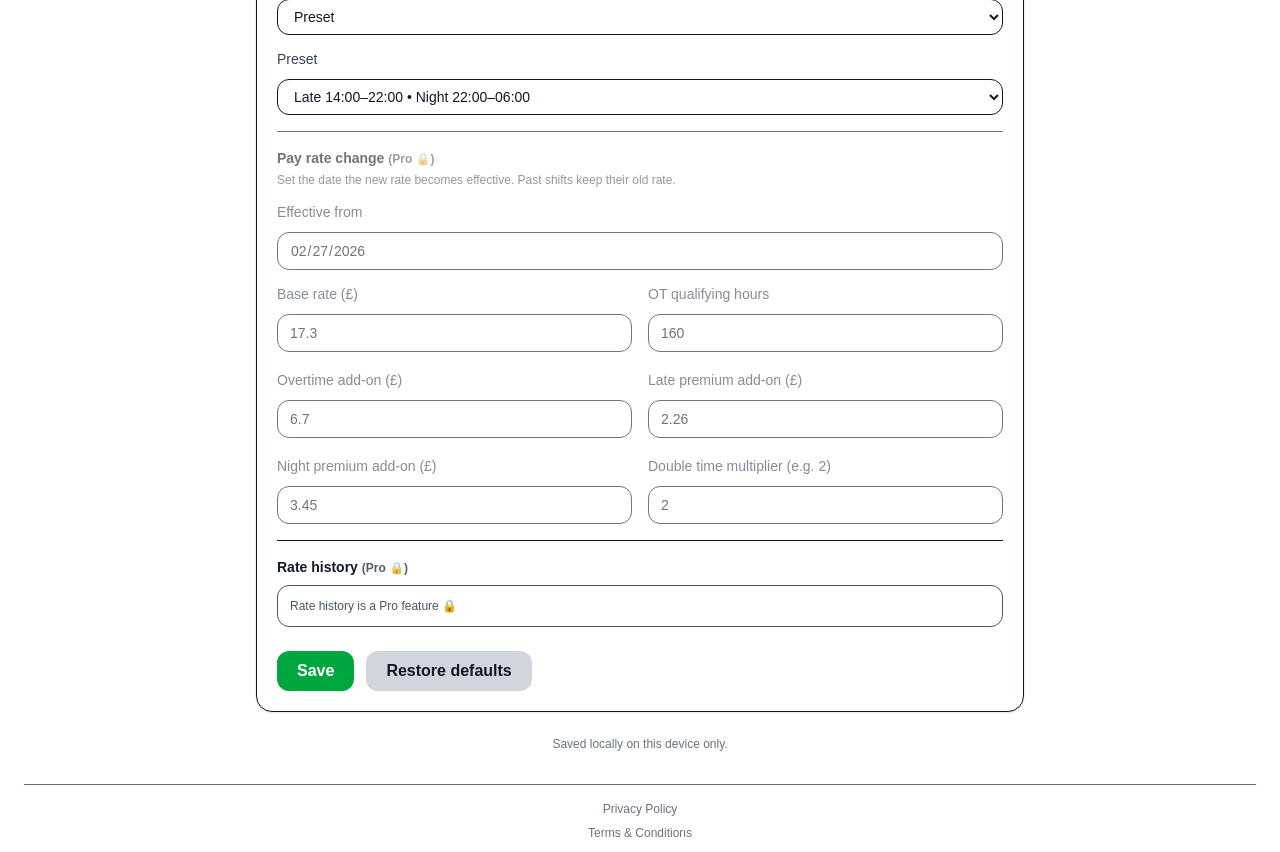
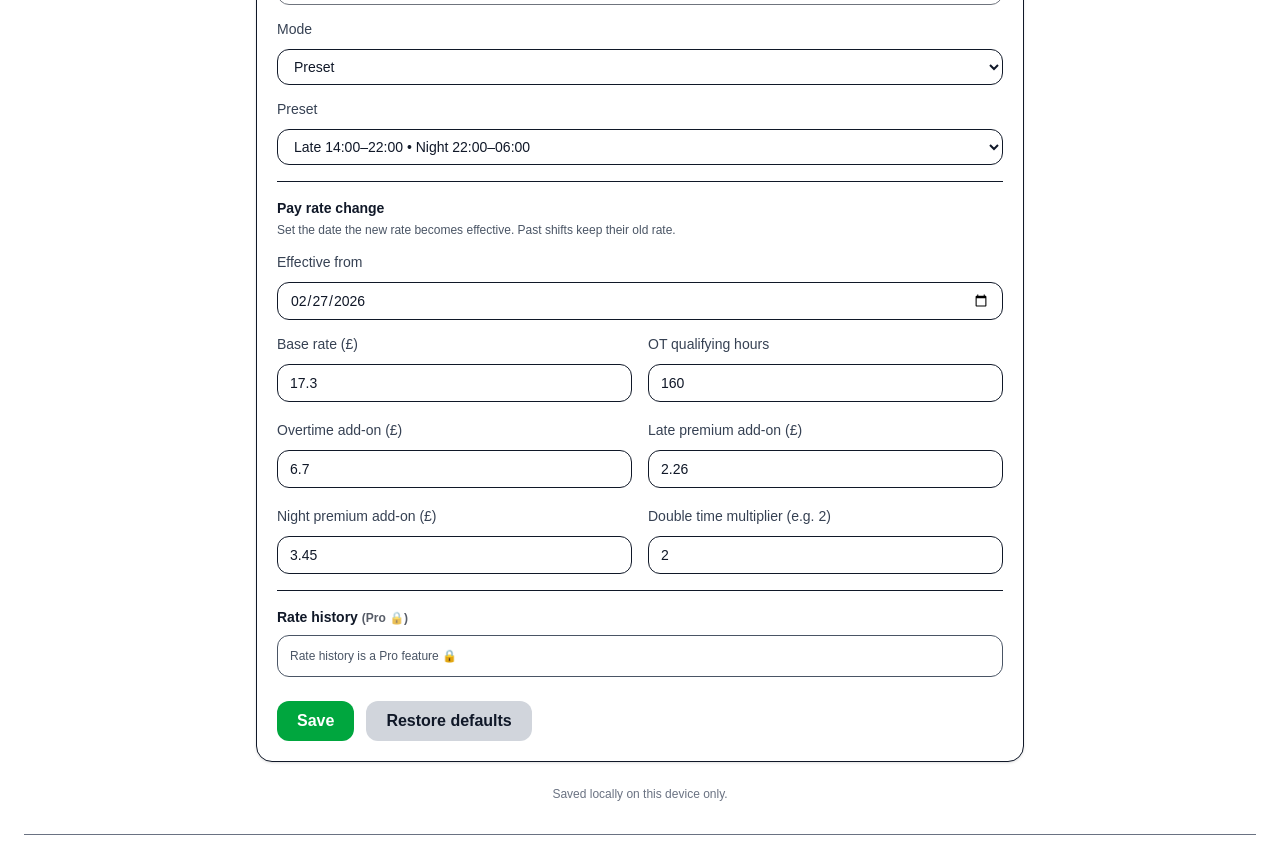
Before and after one commit to phil18019/wage-app, a Next.js app: page /settings in a window 1280 px wide. Shown: the part 940-1792 px from the top of the page. Built offline with nearby package versions, Linux system fonts and the light colour scheme.

Commit message:
One-time free pay rate change for non-pro users

```diff
--- a/app/settings/page.tsx
+++ b/app/settings/page.tsx
@@ -76,8 +76,19 @@ export default function SettingsPage() {
   // ✅ Pro state must be loaded AFTER mount (prevents hydration mismatch)
   const [pro, setPro] = useState(false);
 
+  // ✅ One-time free pay-rate change flag (per device)
+  const RATE_HISTORY_ONETIME_KEY = "paycore.rateHistory.oneTimeUsed.v1";
+  const [oneTimeUsed, setOneTimeUsed] = useState(false);
+
   useEffect(() => {
     setPro(isProEnabled());
+
+    // load one-time flag after mount
+    try {
+      setOneTimeUsed(localStorage.getItem(RATE_HISTORY_ONETIME_KEY) === "1");
+    } catch {
+      setOneTimeUsed(false);
+    }
   }, []);
 
   // Prevent accidental double-taps on mobile
@@ -114,8 +125,8 @@ export default function SettingsPage() {
 
   const requirePro = () => alert("Pro feature 🔒");
 
-  // One-time free rate-history save (per device)
-const RATE_HISTORY_ONETIME_KEY = "paycore.rateHistory.oneTimeUsed.v1";
+  // ✅ can edit pay rates if Pro OR one-time not used yet
+  const canEditRates = pro || !oneTimeUsed;
 
   const save = () => {
     if (savingRef.current) return;
@@ -160,9 +171,7 @@ const save = () => {
         protectPremiumsForLieuBH: !!s.protectPremiumsForLieuBH,
       });
 
-    // 2) Rate history rules:
-    //    - Pro: always allowed when changed
-    //    - Free: allowed ONCE only (per device)
+      // 2) Handle rate history save rules
       let didSaveRateHistory = false;
 
       if (rateChanged) {
@@ -170,17 +179,17 @@ const save = () => {
           addOrUpdateRateChange(effectiveDate, nextDraft);
           didSaveRateHistory = true;
         } else {
-        const oneTimeUsed =
-          typeof window !== "undefined" &&
-          localStorage.getItem(RATE_HISTORY_ONETIME_KEY) === "1";
-
+          // free user: allow exactly one save
           if (!oneTimeUsed) {
             addOrUpdateRateChange(effectiveDate, nextDraft);
             didSaveRateHistory = true;
 
-          if (typeof window !== "undefined") {
+            try {
               localStorage.setItem(RATE_HISTORY_ONETIME_KEY, "1");
+            } catch {
+              // ignore
             }
+            setOneTimeUsed(true);
           }
         }
       }
@@ -193,12 +202,12 @@ const save = () => {
       if (!rateChanged) {
         setMsg("Saved ✅ (no rate change)");
       } else if (didSaveRateHistory) {
-      setMsg(pro ? "Saved ✅" : "Saved ✅ (one-time rate change used)");
+        setMsg(pro ? "Saved ✅" : "Saved ✅ (one-time pay rate change used)");
       } else {
-      setMsg("Saved ✅ (rate history is Pro 🔒)");
+        setMsg("Saved ✅ (Pay rate changes are Pro 🔒)");
       }
 
-    setTimeout(() => setMsg(""), 1200);
+      setTimeout(() => setMsg(""), 1400);
     } finally {
       setTimeout(() => {
         savingRef.current = false;
@@ -260,7 +269,6 @@ const loadRateIntoEditor = (eff: string) => {
     setTimeout(() => setMsg(""), 1200);
   };
 
-
   const inputClass =
     "mt-2 w-full rounded-xl border px-3 py-2 text-sm bg-white text-gray-900 dark:bg-gray-900 dark:text-gray-100 dark:border-white/20";
   const labelClass = "text-sm font-medium text-gray-700 dark:text-gray-200";
@@ -287,6 +295,19 @@ const loadRateIntoEditor = (eff: string) => {
             </div>
           )}
 
+          {/* ✅ one-time notice */}
+          {!pro && !oneTimeUsed && (
+            <div className="mb-4 rounded-xl border border-blue-300 bg-blue-50 px-3 py-2 text-xs text-blue-900 dark:border-blue-500/40 dark:bg-blue-500/10 dark:text-blue-200">
+              You can make <b>one</b> pay rate change for free. After that, pay rate changes require Pro 🔒
+            </div>
+          )}
+
+          {!pro && oneTimeUsed && (
+            <div className="mb-4 rounded-xl border border-yellow-300 bg-yellow-50 px-3 py-2 text-xs text-yellow-900 dark:border-yellow-500/40 dark:bg-yellow-500/10 dark:text-yellow-200">
+              Your free pay rate change has been used. Further pay rate changes require Pro 🔒
+            </div>
+          )}
+
           {/* Current rate (read-only helper) */}
           <div className="mb-5 rounded-xl border p-3 dark:border-white/20">
             <div className="text-sm font-semibold mb-1">Current rate (today)</div>
@@ -306,9 +327,7 @@ const loadRateIntoEditor = (eff: string) => {
                 type="number"
                 step="0.01"
                 value={s.holidayRate}
-                onChange={(e) =>
-                  setS((p) => ({ ...p, holidayRate: Number(e.target.value) }))
-                }
+                onChange={(e) => setS((p) => ({ ...p, holidayRate: Number(e.target.value) }))}
               />
               <p className="mt-1 text-xs text-gray-500 dark:text-gray-400">
                 Holiday rate can vary — update when needed (not stored in history).
@@ -321,9 +340,7 @@ const loadRateIntoEditor = (eff: string) => {
               <select
                 className={inputClass}
                 value={s.weekStartsOn}
-                onChange={(e) =>
-                  setS((p) => ({ ...p, weekStartsOn: Number(e.target.value) }))
-                }
+                onChange={(e) => setS((p) => ({ ...p, weekStartsOn: Number(e.target.value) }))}
               >
                 {WEEKDAY_OPTIONS.map((opt) => (
                   <option key={opt.value} value={opt.value}>
@@ -342,10 +359,7 @@ const loadRateIntoEditor = (eff: string) => {
                 Enter your balance as at a date. The app will deduct any Holiday shifts after that date (and within the tax year).
               </p>
 
-              <div
-                className={!pro ? "opacity-60" : ""}
-                onClick={!pro ? requirePro : undefined}
-              >
+              <div className={!pro ? "opacity-60" : ""} onClick={!pro ? requirePro : undefined}>
                 <div className="grid grid-cols-1 sm:grid-cols-2 gap-4 mt-3">
                   <div>
                     <label className={labelClass}>Starting balance (hours)</label>
@@ -356,10 +370,7 @@ const loadRateIntoEditor = (eff: string) => {
                       disabled={!pro}
                       value={s.holidayStartBalanceHours ?? 0}
                       onChange={(e) =>
-                        setS((p) => ({
-                          ...p,
-                          holidayStartBalanceHours: Number(e.target.value),
-                        }))
+                        setS((p) => ({ ...p, holidayStartBalanceHours: Number(e.target.value) }))
                       }
                     />
                   </div>
@@ -372,10 +383,7 @@ const loadRateIntoEditor = (eff: string) => {
                       disabled={!pro}
                       value={s.holidayBalanceStartDateYMD ?? ""}
                       onChange={(e) =>
-                        setS((p) => ({
-                          ...p,
-                          holidayBalanceStartDateYMD: e.target.value,
-                        }))
+                        setS((p) => ({ ...p, holidayBalanceStartDateYMD: e.target.value }))
                       }
                     />
                   </div>
@@ -449,12 +457,7 @@ const loadRateIntoEditor = (eff: string) => {
                     className="mt-1 h-4 w-4"
                     disabled={!pro}
                     checked={!!s.protectPremiumsForLieuBH}
-                    onChange={(e) =>
-                      setS((p) => ({
-                        ...p,
-                        protectPremiumsForLieuBH: e.target.checked,
-                      }))
-                    }
+                    onChange={(e) => setS((p) => ({ ...p, protectPremiumsForLieuBH: e.target.checked }))}
                   />
                   <span>
                     <div className="text-sm font-semibold">
@@ -505,9 +508,7 @@ const loadRateIntoEditor = (eff: string) => {
                   <select
                     className={inputClass}
                     value={s.premiumPresetId}
-                    onChange={(e) =>
-                      setS((p) => ({ ...p, premiumPresetId: e.target.value }))
-                    }
+                    onChange={(e) => setS((p) => ({ ...p, premiumPresetId: e.target.value }))}
                   >
                     {PREMIUM_PRESETS.map((p) => (
                       <option key={p.id} value={p.id}>
@@ -519,10 +520,7 @@ const loadRateIntoEditor = (eff: string) => {
               )}
 
               {s.premiumMode === "custom" && (
-                <div
-                  className={!pro ? "opacity-60" : ""}
-                  onClick={!pro ? requirePro : undefined}
-                >
+                <div className={!pro ? "opacity-60" : ""} onClick={!pro ? requirePro : undefined}>
                   <div className="grid grid-cols-1 sm:grid-cols-2 gap-4 mt-3">
                     <div className="rounded-xl border p-3 dark:border-white/20">
                       <div className="text-sm font-semibold mb-2">
@@ -544,10 +542,7 @@ const loadRateIntoEditor = (eff: string) => {
                                 night: { start: "22:00", end: "06:00" },
                               }),
                               late: {
-                                ...(p.premiumCustomWindows?.late ?? {
-                                  start: "14:00",
-                                  end: "22:00",
-                                }),
+                                ...(p.premiumCustomWindows?.late ?? { start: "14:00", end: "22:00" }),
                                 start: e.target.value,
                               },
                             },
@@ -570,10 +565,7 @@ const loadRateIntoEditor = (eff: string) => {
                                 night: { start: "22:00", end: "06:00" },
                               }),
                               late: {
-                                ...(p.premiumCustomWindows?.late ?? {
-                                  start: "14:00",
-                                  end: "22:00",
-                                }),
+                                ...(p.premiumCustomWindows?.late ?? { start: "14:00", end: "22:00" }),
                                 end: e.target.value,
                               },
                             },
@@ -602,10 +594,7 @@ const loadRateIntoEditor = (eff: string) => {
                                 night: { start: "22:00", end: "06:00" },
                               }),
                               night: {
-                                ...(p.premiumCustomWindows?.night ?? {
-                                  start: "22:00",
-                                  end: "06:00",
-                                }),
+                                ...(p.premiumCustomWindows?.night ?? { start: "22:00", end: "06:00" }),
                                 start: e.target.value,
                               },
                             },
@@ -628,10 +617,7 @@ const loadRateIntoEditor = (eff: string) => {
                                 night: { start: "22:00", end: "06:00" },
                               }),
                               night: {
-                                ...(p.premiumCustomWindows?.night ?? {
-                                  start: "22:00",
-                                  end: "06:00",
-                                }),
+                                ...(p.premiumCustomWindows?.night ?? { start: "22:00", end: "06:00" }),
                                 end: e.target.value,
                               },
                             },
@@ -650,11 +636,11 @@ const loadRateIntoEditor = (eff: string) => {
 
             {/* Pay rate change */}
             <div
-              className={`border-t pt-4 dark:border-white/20 ${!pro ? "opacity-60" : ""}`}
-              onClick={!pro ? requirePro : undefined}
+              className={`border-t pt-4 dark:border-white/20 ${!canEditRates ? "opacity-60" : ""}`}
+              onClick={!canEditRates ? requirePro : undefined}
             >
               <div className="text-sm font-semibold">
-                Pay rate change {!pro && <span className="text-xs opacity-70">(Pro 🔒)</span>}
+                Pay rate change {!canEditRates && <span className="text-xs opacity-70">(Pro 🔒)</span>}
               </div>
               <p className="text-xs text-gray-600 dark:text-white/60 mt-1">
                 Set the date the new rate becomes effective. Past shifts keep their old rate.
@@ -665,7 +651,7 @@ const loadRateIntoEditor = (eff: string) => {
                 <input
                   className={inputClass}
                   type="date"
-                  disabled={!pro}
+                  disabled={!canEditRates}
                   value={effectiveDate}
                   onChange={(e) => setEffectiveDate(e.target.value)}
                 />
@@ -678,11 +664,9 @@ const loadRateIntoEditor = (eff: string) => {
                     className={inputClass}
                     type="number"
                     step="0.01"
-                    disabled={!pro}
+                    disabled={!canEditRates}
                     value={rateDraft.baseRate}
-                    onChange={(e) =>
-                      setRateDraft((p) => ({ ...p, baseRate: Number(e.target.value) }))
-                    }
+                    onChange={(e) => setRateDraft((p) => ({ ...p, baseRate: Number(e.target.value) }))}
                   />
                 </div>
 
@@ -692,11 +676,9 @@ const loadRateIntoEditor = (eff: string) => {
                     className={inputClass}
                     type="number"
                     step="1"
-                    disabled={!pro}
+                    disabled={!canEditRates}
                     value={rateDraft.otThreshold}
-                    onChange={(e) =>
-                      setRateDraft((p) => ({ ...p, otThreshold: Number(e.target.value) }))
-                    }
+                    onChange={(e) => setRateDraft((p) => ({ ...p, otThreshold: Number(e.target.value) }))}
                   />
                 </div>
 
@@ -706,11 +688,9 @@ const loadRateIntoEditor = (eff: string) => {
                     className={inputClass}
                     type="number"
                     step="0.01"
-                    disabled={!pro}
+                    disabled={!canEditRates}
                     value={rateDraft.otAddOn}
-                    onChange={(e) =>
-                      setRateDraft((p) => ({ ...p, otAddOn: Number(e.target.value) }))
-                    }
+                    onChange={(e) => setRateDraft((p) => ({ ...p, otAddOn: Number(e.target.value) }))}
                   />
                 </div>
 
@@ -720,11 +700,9 @@ const loadRateIntoEditor = (eff: string) => {
                     className={inputClass}
                     type="number"
                     step="0.01"
-                    disabled={!pro}
+                    disabled={!canEditRates}
                     value={rateDraft.latePremium}
-                    onChange={(e) =>
-                      setRateDraft((p) => ({ ...p, latePremium: Number(e.target.value) }))
-                    }
+                    onChange={(e) => setRateDraft((p) => ({ ...p, latePremium: Number(e.target.value) }))}
                   />
                 </div>
 
@@ -734,11 +712,9 @@ const loadRateIntoEditor = (eff: string) => {
                     className={inputClass}
                     type="number"
                     step="0.01"
-                    disabled={!pro}
+                    disabled={!canEditRates}
                     value={rateDraft.nightPremium}
-                    onChange={(e) =>
-                      setRateDraft((p) => ({ ...p, nightPremium: Number(e.target.value) }))
-                    }
+                    onChange={(e) => setRateDraft((p) => ({ ...p, nightPremium: Number(e.target.value) }))}
                   />
                 </div>
 
@@ -748,11 +724,9 @@ const loadRateIntoEditor = (eff: string) => {
                     className={inputClass}
                     type="number"
                     step="0.01"
-                    disabled={!pro}
+                    disabled={!canEditRates}
                     value={rateDraft.doubleRate}
-                    onChange={(e) =>
-                      setRateDraft((p) => ({ ...p, doubleRate: Number(e.target.value) }))
-                    }
+                    onChange={(e) => setRateDraft((p) => ({ ...p, doubleRate: Number(e.target.value) }))}
                   />
                 </div>
               </div>
```
Lines whose indentation alone changed are shown as unchanged.
